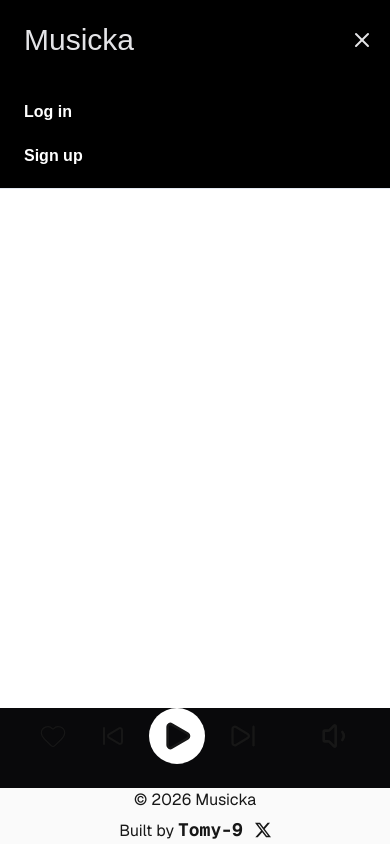
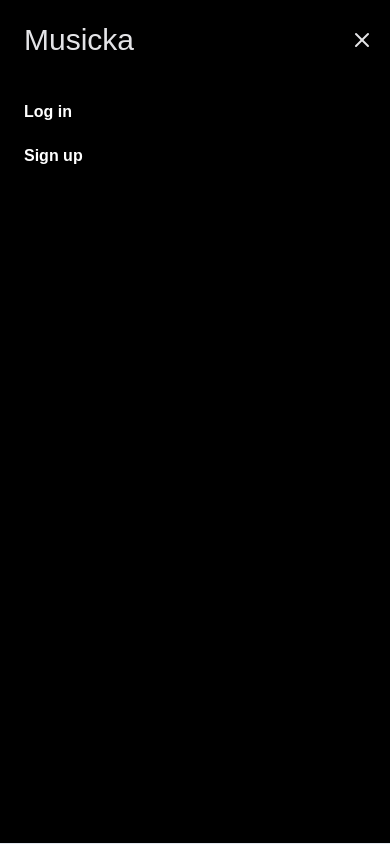
Before and after one commit to Tomi-9/Musicka, a Next.js app: page / in a window 390 px wide. Both pictures are taken after a click on the button 362 px from the left and 40 px from the top of the page. Built offline with nearby package versions, Linux system fonts and the light colour scheme.

Commit message:
Expand mobile navigation to full viewport

```diff
--- a/components/navbar.tsx
+++ b/components/navbar.tsx
@@ -8,7 +8,7 @@ export default function Navbar() {
   const [isMenuOpen, setIsMenuOpen] = useState(false);
 
   return (
-    <header className="relative rounded">
+    <header className="relative z-50 rounded">
       <div className="flex min-h-20 flex-row items-center justify-between pr-2 pl-6 text-center">
         <Link href="/" className="text-3xl text-zinc-200" onClick={() => setIsMenuOpen(false)}>
           Musicka
@@ -34,7 +34,7 @@ export default function Navbar() {
       <nav
         id="mobile-navigation"
         aria-label="Mobile navigation"
-        className={`${isMenuOpen ? "flex" : "hidden"} absolute top-full right-0 left-0 z-50 flex-col gap-1 border-b border-slate-200 bg-black p-3 md:hidden`}
+        className={`${isMenuOpen ? "flex" : "hidden"} fixed inset-x-0 top-20 bottom-0 z-40 flex-col gap-1 border-b border-slate-200 bg-black p-3 md:hidden`}
       >
         <button type="button" className="rounded-lg px-3 py-2 text-left font-bold text-white hover:bg-slate-400" onClick={() => setIsMenuOpen(false)}>
           Log in
```
